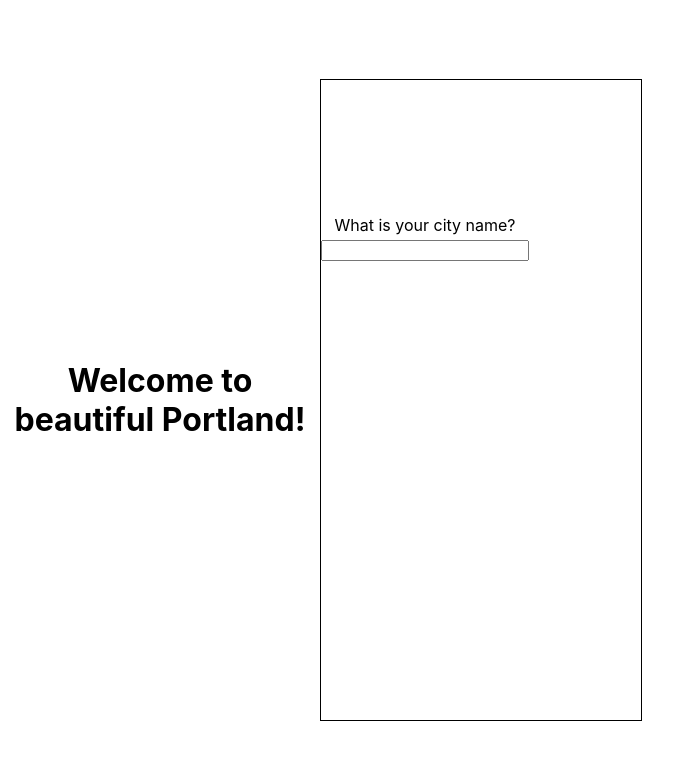
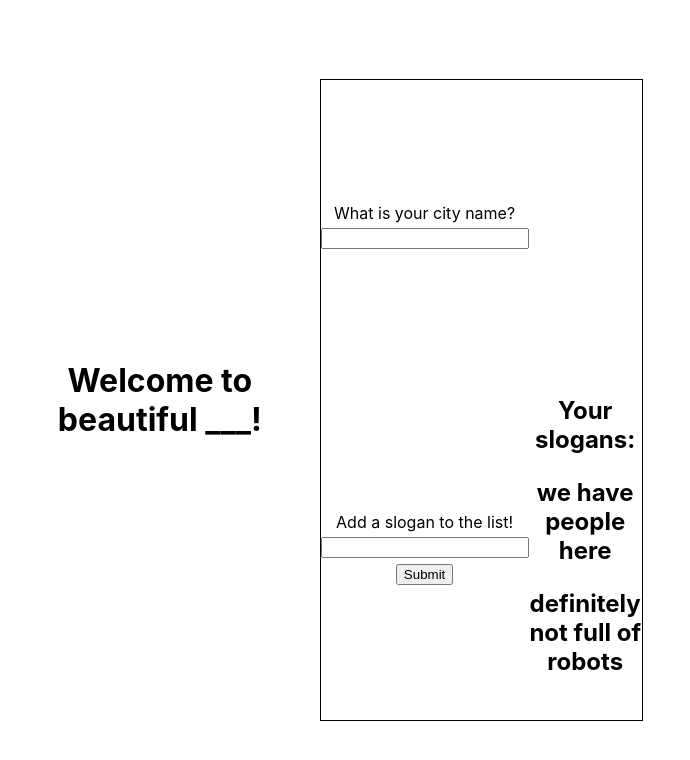
Before and after one commit to KhaymanaKing/city-builder-react, a React (Create React App) app: page / in a window 1280 px wide. Shown: the top 760 px of the page, without its empty margins (0-690 px from the left). Built offline with nearby package versions, Linux system fonts and the light colour scheme.

Commit message:
city name now showing with input

```diff
--- a/src/App.js
+++ b/src/App.js
@@ -14,17 +14,22 @@ function App() {
   // you'll need to track a city name, which starts as the city name of your choice.
   // finally, you'll need an array of slogans, which could start out as ['The City of Excellence'] for example
   const [cityName, setCityName] = useState('___');
+  const [slogans, setSlogans] = useState(['we have people here', 'definitely not full of robots']);
+
 
   function handleCityName(e){
     setCityName(e.target.value);
   }
+
+
+
   return (
     <div className="App">
       {/* here, the City component takes in skylineId, waterfrontId, castleId as props. It'll use those ids to render pictures correctly. */}
       <h1>
         {/* dynamically update the city name here using state */}
-        <cityName cityName={cityName}/>
-        Welcome to beautiful Portland!
+
+        Welcome to beautiful {cityName}!
       </h1>
       <div className='bottom'>
         {/* here, the CityNameInput component takes in the setCityName state handler function */}
@@ -37,8 +42,9 @@ function App() {
           */}
         </section>
         {/* here, the SloganForm component takes in the setSlogans state handler function and the slogans array that live in state */}
+        <SloganForm setSlogans={setSlogans} slogans={slogans}/>
         {/* here, the SloganList component takes the array of slogans that lives in state */}
-
+        <SloganList slogans={slogans}/>
       </div>
     </div>
   );
--- a/src/SloganForm.js
+++ b/src/SloganForm.js
@@ -1,12 +1,13 @@
-export default function SloganForm(props) {
+export default function SloganForm({ setSlogans, slogans }) {
   // React forms are a pain!
   // Track the sloganInput form state with a useState hook
 
   function handleSubmit(e) {
     e.preventDefault();
-
+    setSlogans([...slogans]);
     // This component takes in a prop called setSlogans, which is a function that takes in an array of slogans.
-    // Also, this component also takes in a prop called slogans, which is an arry of strings. //// On submit call the setSlogans state with a new array that is a copy of the old array with the new slogan immutably added to the end
+    // Also, this component also takes in a prop called slogans, which is an array of strings.
+    //// On submit call the setSlogans state with a new array that is a copy of the old array with the new slogan immutably added to the end
 
     // set the sloganInput form state to an empty string to reset the form
   }
@@ -14,11 +15,11 @@ export default function SloganForm(props) {
   return (
     <section>
       {/* on submit, call the handleSubmit function, defined above */}
-      <form>
+      <form onSubmit={handleSubmit}>
         Add a slogan to the list!
         {/* on change, set the sloganInput in state to be the input value */}
         {/* also, weirdly, set the value of this input to the sloganInput tracked in state to make this a 'controlled' form input */}
-        <input />
+        <input onChange={e => setSlogans(e.target.value)}/>
         <button>Submit</button>
       </form>
     </section>
--- a/src/SloganList.js
+++ b/src/SloganList.js
@@ -1,9 +1,11 @@
 import React from 'react';
 
-export default function SloganList(props) {
+export default function SloganList({ slogans }) {
   return (
     <section>
-      <h2>Your slogans:</h2>
+      <h2>Your slogans:{
+        slogans.map((slogan, i) => <p key={slogan + i}>{slogan}</p>)
+      }</h2>
       {/* This kind of component should be familiar by now. It takes in (as props) an array of slogans */}
       {/* Then map over those slogans and for each slogan, render a Slogan component. Supply a key and a slogan as props to each Slogan component */}
     </section>
```
